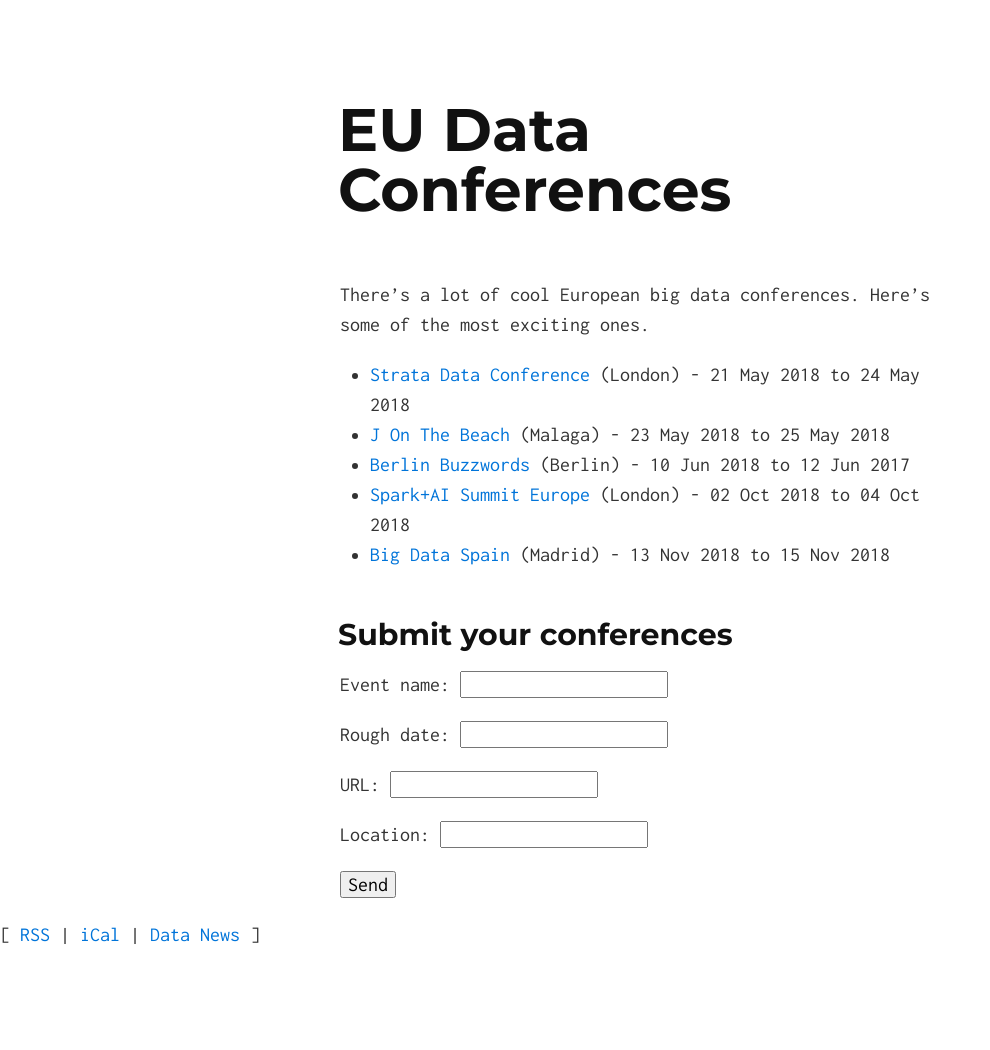
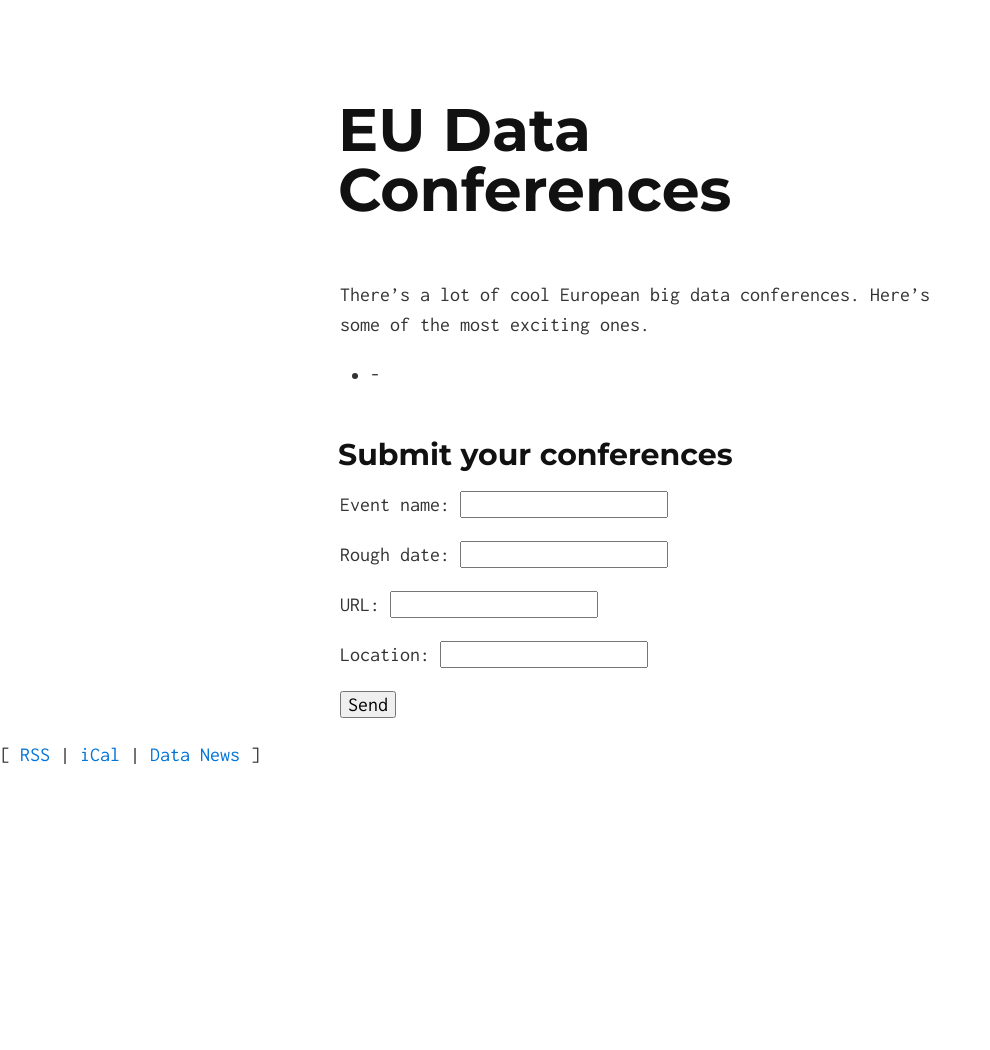
Before and after one commit to eudataconf/eudataconf, a Jekyll site: the page built from index.md, in a window 1280 px wide. Shown: the whole page, without its empty margins (0-990 px from the left). Built offline with Jekyll 4.4.1, drawn with Linux system fonts in a browser that asks for light colours; a script that is not in the unit is left out; after the commit the page ends 900 px from its top, so only the background shows below that.

Commit message:
Update Page “conference”

```diff
--- a/_data/conferences.yml
+++ b/_data/conferences.yml
@@ -1,35 +1,7 @@
-- name: Strata Data Conference
-  roughdate: 21-24 May 2018
-  uri: https://conferences.oreilly.com/strata/strata-eu
-  uid: 26
-  startdate: 2018-05-21
-  enddate: 2018-05-24
-  location: London
-- name: J On The Beach
-  roughdate: 23-25 May 2018
-  uid: 28
-  uri: https://jonthebeach.com/
-  startdate: 2018-05-23
-  enddate: 2018-05-25
-  location: Malaga
-- name: Berlin Buzzwords
-  roughdate: 10-12 June 2018
-  uid: 25
-  uri: https://berlinbuzzwords.de
-  startdate: 2018-06-10
-  enddate: 2017-06-12
-  location: Berlin
-- name: Spark+AI Summit Europe
-  roughdate: 2-4 October 2018
-  uid: 29
-  uri: https://databricks.com/sparkaisummit/eu
-  startdate: 2018-10-02
-  enddate: 2018-10-04
-  location: London
-- name: Big Data Spain
-  roughdate: 13-15 November 2018
-  uid: 27
-  uri: https://www.bigdataspain.org/
-  startdate: 2018-11-13
-  enddate: 2018-11-15
-  location: Madrid
+undefined:
+  - enddate: '2018-05-20'
+    name: foo
+    roughdate: bar
+    startdate: '2018-05-03'
+    uid: '2'
+    uri: foo
```
